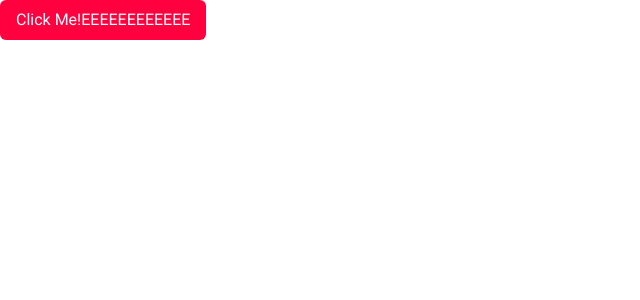
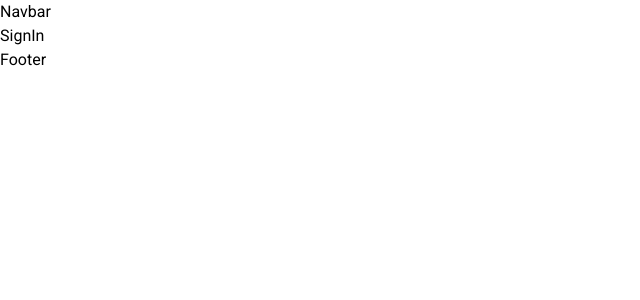
Before and after one commit to FaresAhmed50/Car_Wash, a React (Vite) app: page / in a window 1280 px wide. Shown: the top 300 px of the page, without its empty margins (0-640 px from the left). Built offline with nearby package versions, Linux system fonts and the light colour scheme; a web font is replaced by a local one.

Commit message:
Creating the Routing and the layout page

```diff
--- a/src/App.jsx
+++ b/src/App.jsx
@@ -1,22 +1,54 @@
 
 import './App.css'
-import { FontAwesomeIcon } from '@fortawesome/react-fontawesome';
-import { faCoffee } from '@fortawesome/free-solid-svg-icons';
-import Button from "./components/Button/Button.jsx";
+import {createBrowserRouter, RouterProvider} from "react-router-dom";
+import LayOut from "./components/LayOut/LayOut.jsx";
+import SignIn from "./components/SignIn/SignIn.jsx";
+import Home from "./components/Home/Home.jsx";
+import Booking from "./components/Booking/Booking.jsx";
+import Cart from "./components/Cart/Cart.jsx";
+import AboutUs from "./components/AboutUs/AboutUs.jsx";
+import SignUp from "./components/SignUp/SignUp.jsx";
+import NotFound from "./components/NotFound/NotFound.jsx";
 
 
 
 function App() {
 
 
+    const Routs = createBrowserRouter([
+        {path: '', element: <LayOut/> , children: [
+
+                {index: true , element : <SignIn/> },
+
+                // Main component
+                {path: 'home', element : <Home/> },
+                {path: 'booking' , element : <Booking/> },
+                {path: 'cart', element : <Cart/> },
+                {path: 'about-us', element : <AboutUs/> },
+
+                //Regester routeing
+                {path : 'signin', element : <SignIn /> },
+                {path : 'sighup' , element: <SignUp/>},
+
+
+                //Not Found page
+                {path: '' , element: <NotFound/>}
+
+
+
+
+
+
+            ]},
+    ])
+
+
   return (
     <>
 
-      <Button
-      text="Click Me!EEEEEEEEEEEE"
-      />
+        <RouterProvider router={Routs}>
 
-
+        </RouterProvider>
 
     </>
   )
--- a/src/components/LayOut/LayOut.jsx
+++ b/src/components/LayOut/LayOut.jsx
@@ -1,7 +1,17 @@
 import React from 'react'
+import Navbar from "../Navbar/Navbar.jsx";
+import {Outlet} from "react-router-dom";
+import Footer from "../Footer/Footer.jsx";
 
 export default function LayOut() {
   return (
-    <div>LayOut</div>
+      <>
+        <Navbar/>
+
+        <Outlet/>
+
+        <Footer/>
+      </>
+
   )
 }
--- /dev/null
+++ b/src/components/NotFound/NotFound.jsx
@@ -0,0 +1,10 @@
+import React from 'react'
+
+
+
+
+export default function NotFound() {
+    return (
+        <div>Navbar</div>
+    )
+}
```
